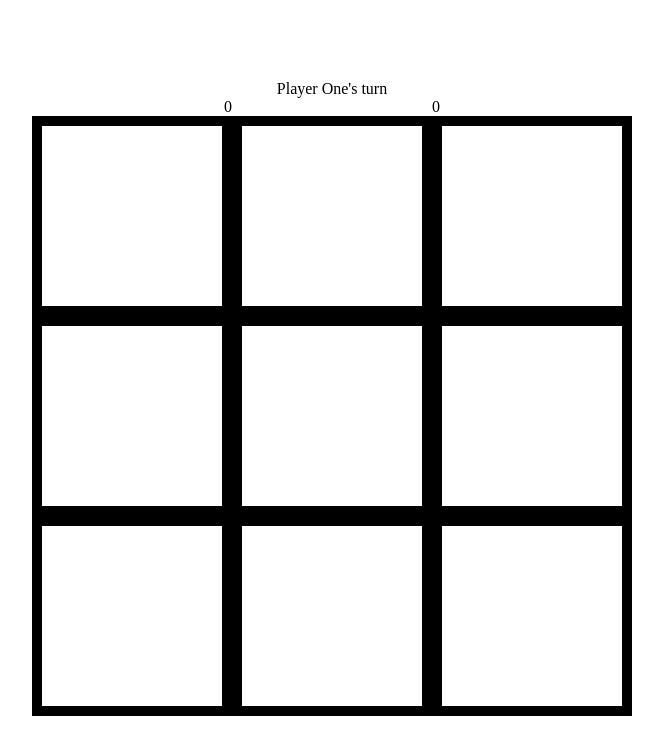
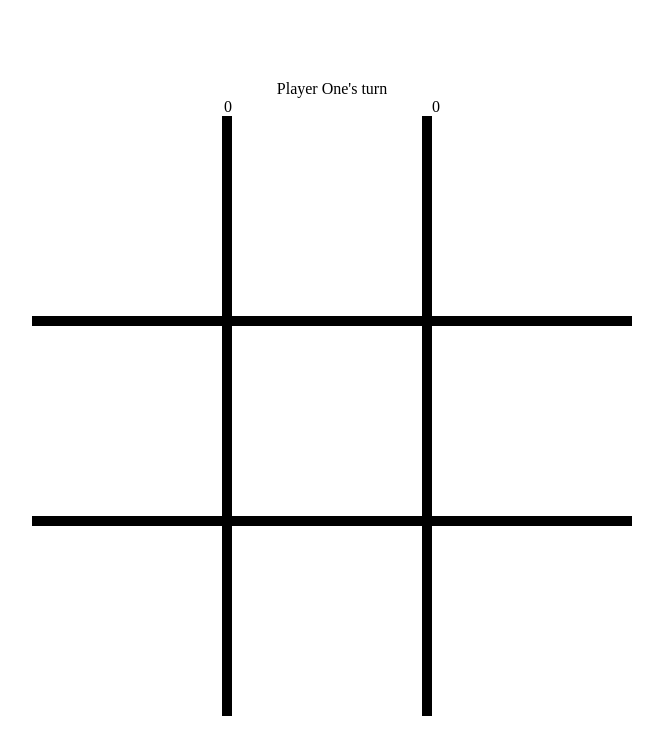
Before and after one commit to DjCr4y0n/tic-tac-toe-Project, a plain HTML site: page index.html in a window 1280 px wide. Shown: the whole page, without its empty margins (308-971 px from the left). Drawn offline with Linux system fonts and the light colour scheme.

Commit message:
Add images to show as X and O, also removed outer borders

```diff
--- a/script.js
+++ b/script.js
@@ -201,19 +201,32 @@ function DOM() {
 
         gameboard.forEach((row, rowIndex) => {
             row.forEach((cell, columnIndex) => {
+                const xImage = document.createElement('img');
+                xImage.setAttribute("src", "close.svg");
+                const oImage = document.createElement('img');
+                oImage.setAttribute("src", "ellipse-outline.svg");
+
+
 
                 const cellButton = document.createElement("button");
                 cellButton.class = "cell";
                 cellButton.style.backgroundColor = 'white';
+                cellButton.style.border = "10px solid black";
 
                 cellButton.dataset.row = rowIndex;
                 cellButton.dataset.column = columnIndex;
 
                 if (cell !== 0) {
-                    cellButton.textContent = cell;
-                }
+                    if(cell == "X") cellButton.appendChild(xImage);
+                    else if(cell == "O") cellButton.appendChild(oImage);
+                };
 
-                cellButton.style.border = 'solid 10px black';
+                if(columnIndex == 2) cellButton.style.borderRight = "none";
+                if(rowIndex == 2 || rowIndex == 0 || rowIndex == 1) cellButton.style.borderBottom = "none";
+                if(rowIndex == 0) cellButton.style.borderTop = "none";
+                if(columnIndex == 0 || columnIndex == 1 || columnIndex==2) cellButton.style.borderLeft = "none";
+
+
                 gameBoard.appendChild(cellButton);
             })
         })
--- a/style.css
+++ b/style.css
@@ -51,7 +51,7 @@ body
 
 .header
 {
-    width: 100vw;
+    width: 100%;
     height: 10vh;
 }
 
```
